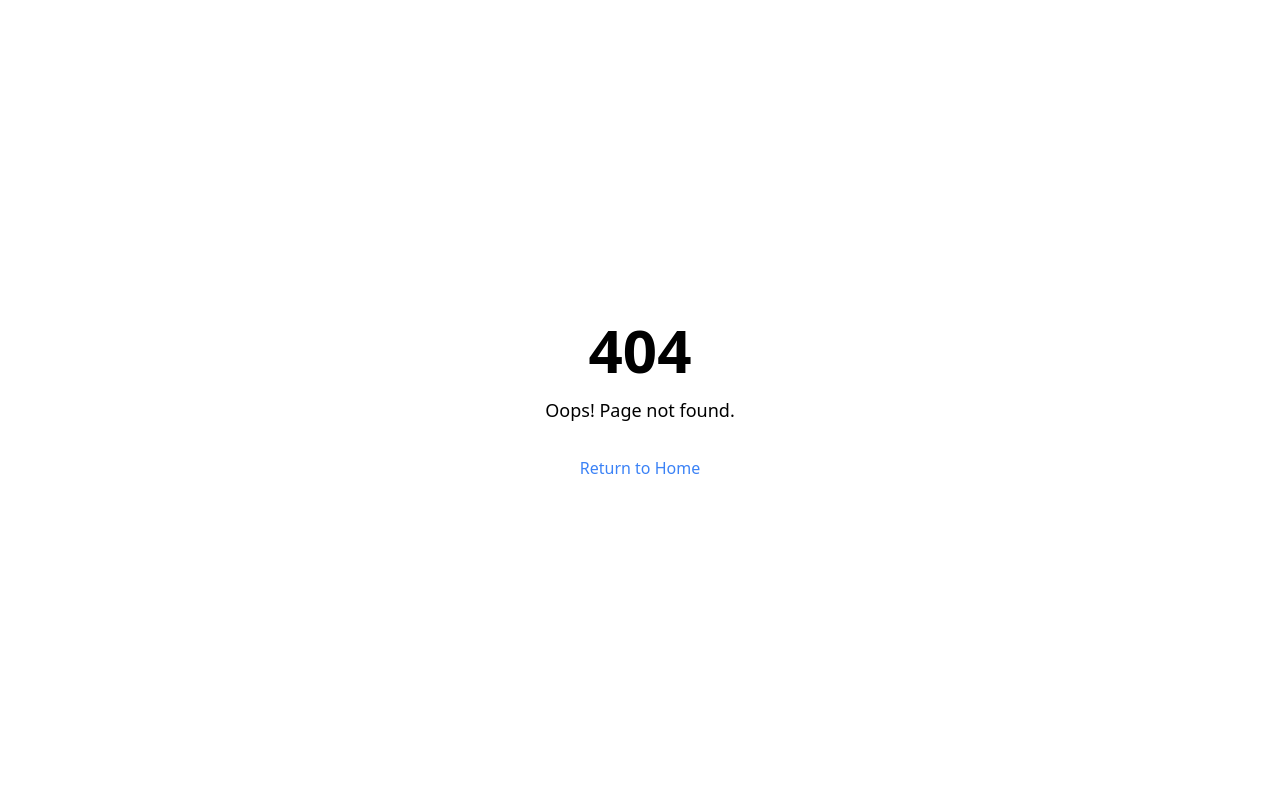
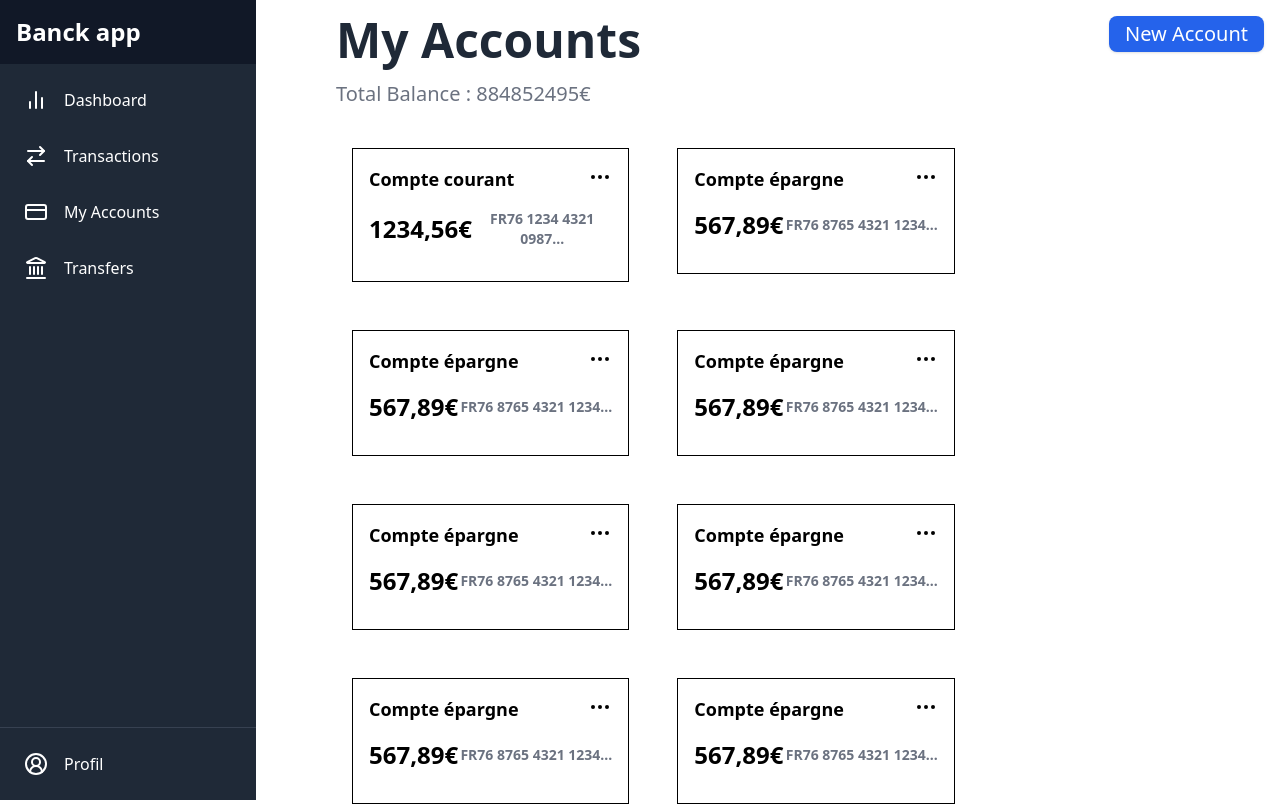
Before and after one commit to mr-ElAmine/fastapi-demo, a React (Vite) app in the folder frontend/: page /accounts in a window 1280 px wide. Before the commit this address had no page. Shown: the top 806 px of the page. Built offline with nearby package versions, Linux system fonts and the light colour scheme.

Commit message:
front - Pages Accounts

```diff
--- /dev/null
+++ b/frontend/src/components/atoms/Card.tsx
@@ -0,0 +1,11 @@
+import type { ReactNode } from 'react';
+
+const Card = ({ children }: { children: ReactNode }) => {
+  return (
+    <div className="w-full max-w-xl border border-black bg-transparent p-4">
+      {children}
+    </div>
+  );
+};
+
+export default Card;
--- /dev/null
+++ b/frontend/src/components/organisms/AccountsCard.tsx
@@ -0,0 +1,91 @@
+import { MoreHorizontal } from 'lucide-react';
+import React from 'react';
+
+import Card from '../atoms/Card';
+
+const AccountsCard = () => {
+  const accounts = [
+    {
+      title: 'Compte courant',
+      balance: '1234,56€',
+      iban: 'FR76 1234 4321 0987...',
+    },
+    {
+      title: 'Compte épargne',
+      balance: '567,89€',
+      iban: 'FR76 8765 4321 1234...',
+    },
+    {
+      title: 'Compte épargne',
+      balance: '567,89€',
+      iban: 'FR76 8765 4321 1234...',
+    },
+    {
+      title: 'Compte épargne',
+      balance: '567,89€',
+      iban: 'FR76 8765 4321 1234...',
+    },
+    {
+      title: 'Compte épargne',
+      balance: '567,89€',
+      iban: 'FR76 8765 4321 1234...',
+    },
+    {
+      title: 'Compte épargne',
+      balance: '567,89€',
+      iban: 'FR76 8765 4321 1234...',
+    },
+    {
+      title: 'Compte épargne',
+      balance: '567,89€',
+      iban: 'FR76 8765 4321 1234...',
+    },
+    {
+      title: 'Compte épargne',
+      balance: '567,89€',
+      iban: 'FR76 8765 4321 1234...',
+    },
+    {
+      title: 'Compte épargne',
+      balance: '567,89€',
+      iban: 'FR76 8765 4321 1234...',
+    },
+  ];
+
+  const handleCardClick = () => {
+    alert('Card clicked!');
+  };
+
+  const handleParamClick = (event) => {
+    event.stopPropagation();
+    alert('Params clicked!');
+  };
+
+  return (
+    <div className="flex flex-wrap gap-4">
+      {accounts.map((account, index) => (
+        <div className="w-1/3" key={index}>
+          <button onClick={handleCardClick} className="w-full p-4">
+            <Card>
+              <div className="relative mb-4 flex items-center justify-between">
+                <h3 className="text-lg font-semibold">{account.title}</h3>
+                <button
+                  onClick={handleParamClick}
+                  className="absolute right-0 top-0"
+                >
+                  <MoreHorizontal />
+                </button>
+              </div>
+              <div className="mb-4 flex items-center justify-between text-2xl font-bold">
+                <span>{account.balance}</span>
+                <span className="text-sm text-gray-500">{account.iban}</span>
+              </div>
+            </Card>
+          </button>
+        </div>
+      ))}
+    </div>
+  );
+};
+
+export default AccountsCard;
--- a/frontend/src/components/organisms/Header.tsx
+++ b/frontend/src/components/organisms/Header.tsx
@@ -1,12 +1,18 @@
-import { Scan } from 'lucide-react';
+import {
+  ArrowRightLeft,
+  ChartNoAxesColumn,
+  CircleUserRound,
+  CreditCard,
+  Landmark,
+} from 'lucide-react';
 import { Link } from 'react-router-dom';
 
 export function Header() {
   const navLinks = [
-    { to: '/', label: 'Accueil', icon: <Scan /> },
-    { to: '/about', label: 'À Propos', icon: <Scan /> },
-    { to: '/contact', label: 'Contact', icon: <Scan /> },
-    { to: '/services', label: 'Services', icon: <Scan /> },
+    { to: '/dashboard', label: 'Dashboard', icon: <ChartNoAxesColumn /> },
+    { to: '/transactions', label: 'Transactions', icon: <ArrowRightLeft /> },
+    { to: '/accounts', label: 'My Accounts', icon: <CreditCard /> },
+    { to: '/transfer', label: 'Transfers', icon: <Landmark /> },
   ];
 
   return (
@@ -40,7 +46,7 @@ export function Header() {
         >
           <div className="flex items-center justify-center gap-4">
             <div>
-              <Scan />
+              <CircleUserRound />
             </div>
             Profil
           </div>
--- /dev/null
+++ b/frontend/src/components/pages/Accounts.tsx
@@ -0,0 +1,25 @@
+import MainLayout from '@/components/templates/MainLayout.tsx';
+
+import { Button } from '../atoms/Button';
+import AccountsCard from '../organisms/AccountsCard';
+
+const Accounts = () => {
+  return (
+    <MainLayout>
+      <div className="relative">
+        <h1 className="mb-4 text-5xl font-bold text-gray-800">My Accounts</h1>
+        <p className="mb-6 text-xl text-gray-500">Total Balance : 884852495€</p>
+        <Button
+          onClick={() => alert('New Account clicked!')}
+          className="absolute right-0 top-0 rounded-lg bg-blue-600 text-xl text-white"
+        >
+          New Account
+        </Button>
+
+        <AccountsCard />
+      </div>
+    </MainLayout>
+  );
+};
+
+export default Accounts;
--- a/frontend/src/components/templates/MainLayout.tsx
+++ b/frontend/src/components/templates/MainLayout.tsx
@@ -4,12 +4,15 @@ import { Header } from '@/components/organisms/Header.tsx';
 
 const MainLayout = ({ children }: { children: ReactNode }) => {
   return (
-    <>
-      <Header />
-      <main className="">
-        <div className="pt-20">{children}</div>
+    <div className="flex">
+      <div className="fixed">
+        <Header />
+      </div>
+
+      <main className="ml-80 flex-1 overflow-auto">
+        <div className="p-4">{children}</div>
       </main>
-    </>
+    </div>
   );
 };
 
--- a/frontend/src/routes/index.tsx
+++ b/frontend/src/routes/index.tsx
@@ -1,5 +1,6 @@
 import { BrowserRouter as Router, Routes, Route } from 'react-router-dom';
 
+import Accounts from '@/components/pages/Accounts';
 import Home from '@/components/pages/Home.tsx';
 import Login from '@/components/pages/Login';
 import NotFound from '@/components/pages/NotFound.tsx';
@@ -12,6 +13,7 @@ const RouterApp = () => {
         <Route path="/" element={<Home />} />
         <Route path="/register" element={<Register />} />
         <Route path="/login" element={<Login />} />
+        <Route path="/accounts" element={<Accounts />} />
 
         <Route path="*" element={<NotFound />} />
       </Routes>
```
